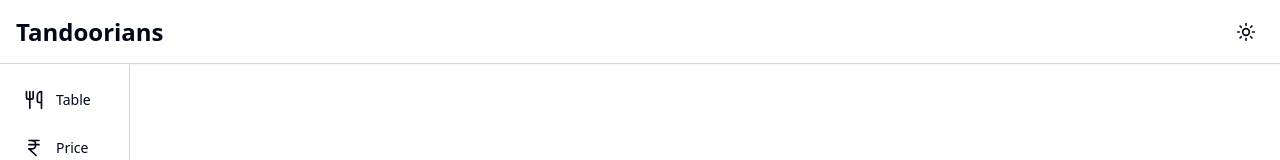
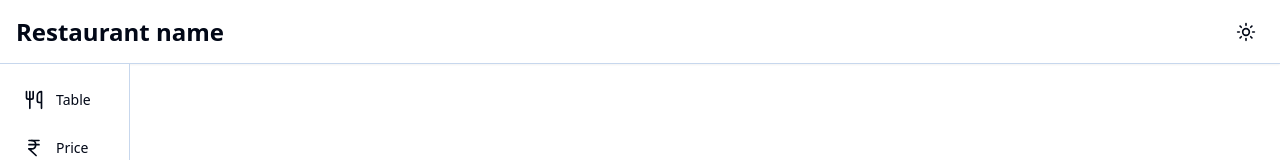
Before and after one commit to arslaan7861/tadoorians-frontend, a Next.js app: page /admin/table in a window 1280 px wide. Shown: the top 160 px of the page. Built offline with nearby package versions, Linux system fonts and the light colour scheme; no server answers; the database is empty.

Commit message:
changed name

```diff
--- a/src/components/RootComponents/TableDataLoader.tsx
+++ b/src/components/RootComponents/TableDataLoader.tsx
@@ -26,7 +26,9 @@ function TableDataLoader() {
                 </div>
               </div>
               <div className="space-y-2">
-                <h3 className="text-2xl font-bold text-primary">Tandoorians</h3>
+                <h3 className="text-2xl font-bold text-primary">
+                  Restaurant name
+                </h3>
                 <p className="text-muted-foreground">
                   Loading your dashboard...
                 </p>
--- a/src/components/RootComponents/Titlebar.tsx
+++ b/src/components/RootComponents/Titlebar.tsx
@@ -8,7 +8,9 @@ function Titlebar() {
       <header className="border-b shadow-sm h-16 bg-background">
         <div className="flex items-center justify-between h-full px-4 mx-auto">
           <div className="flex items-center gap-2">
-            <h1 className="text-2xl font-bold text-textColor">Tandoorians</h1>
+            <h1 className="text-2xl font-bold text-textColor">
+              Restaurant name
+            </h1>
           </div>
           <div className="flex items-center gap-4">
             <ThemeToggle />
```
